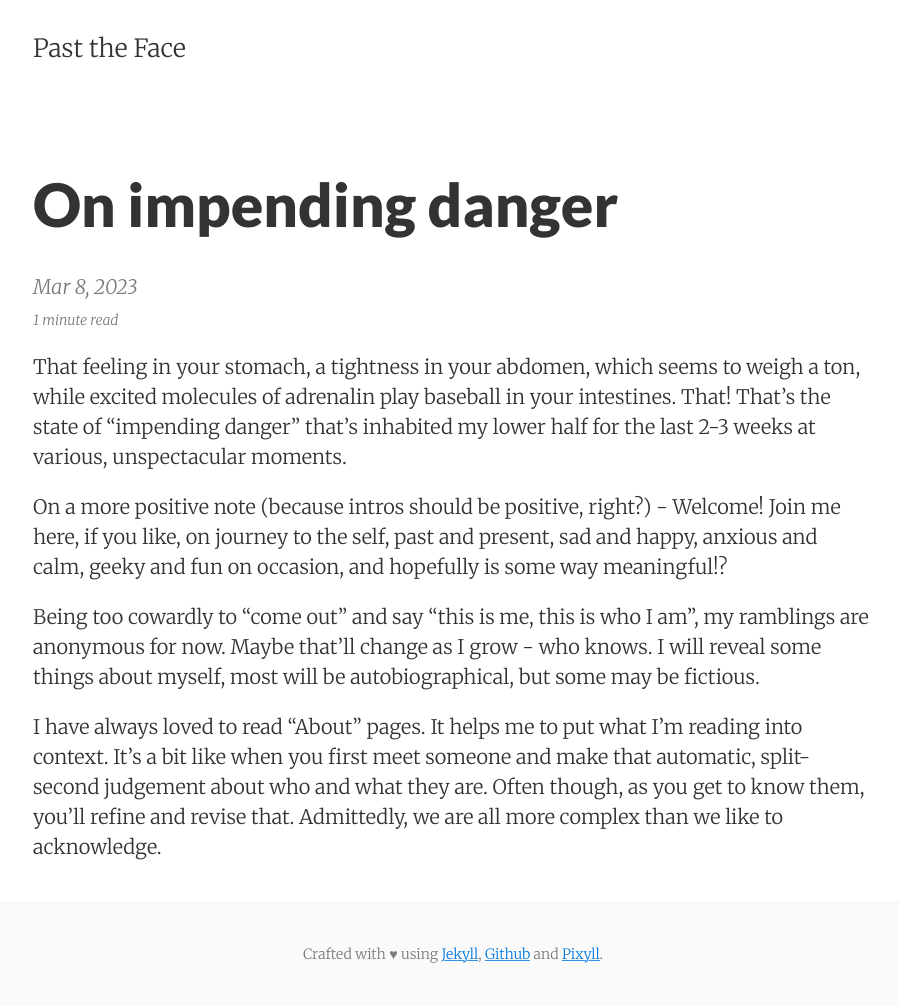
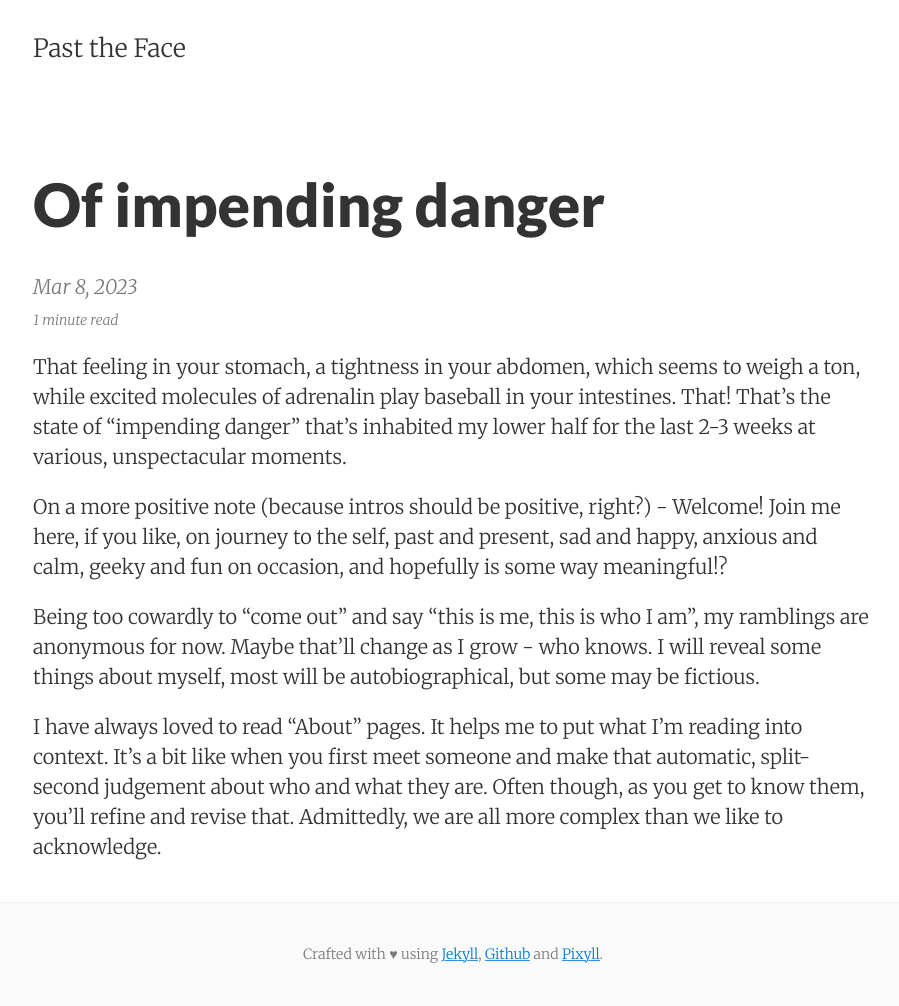
Before and after one commit to pasttheface/pasttheface.github.io, a Jekyll site: the page built from _posts/2023-03-08-of-impending-danger.markdown, in a window 1280 px wide. Shown: the whole page, without its empty margins (187-1086 px from the left). Built offline with Jekyll 4.4.1, drawn with Linux system fonts in a browser that asks for light colours.

Commit message:
update link

```diff
--- a/_posts/2023-03-08-of-impending-danger.markdown
+++ b/_posts/2023-03-08-of-impending-danger.markdown
@@ -1,7 +1,7 @@
 ---
 layout: post
-title: On impending danger
-permalink: /on-impending-danger/
+title: Of impending danger
+permalink: /of-impending-danger/
 tags:
   - trauma
   - welcome
```
